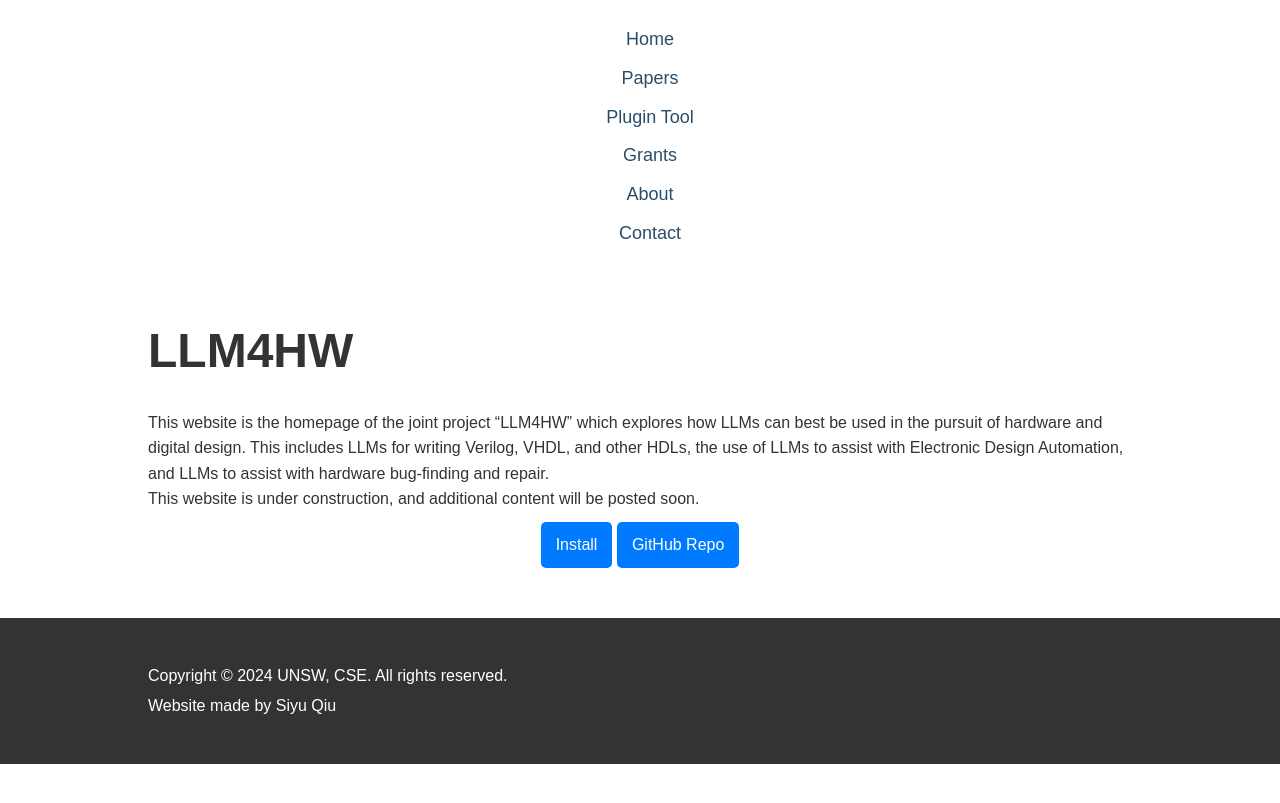
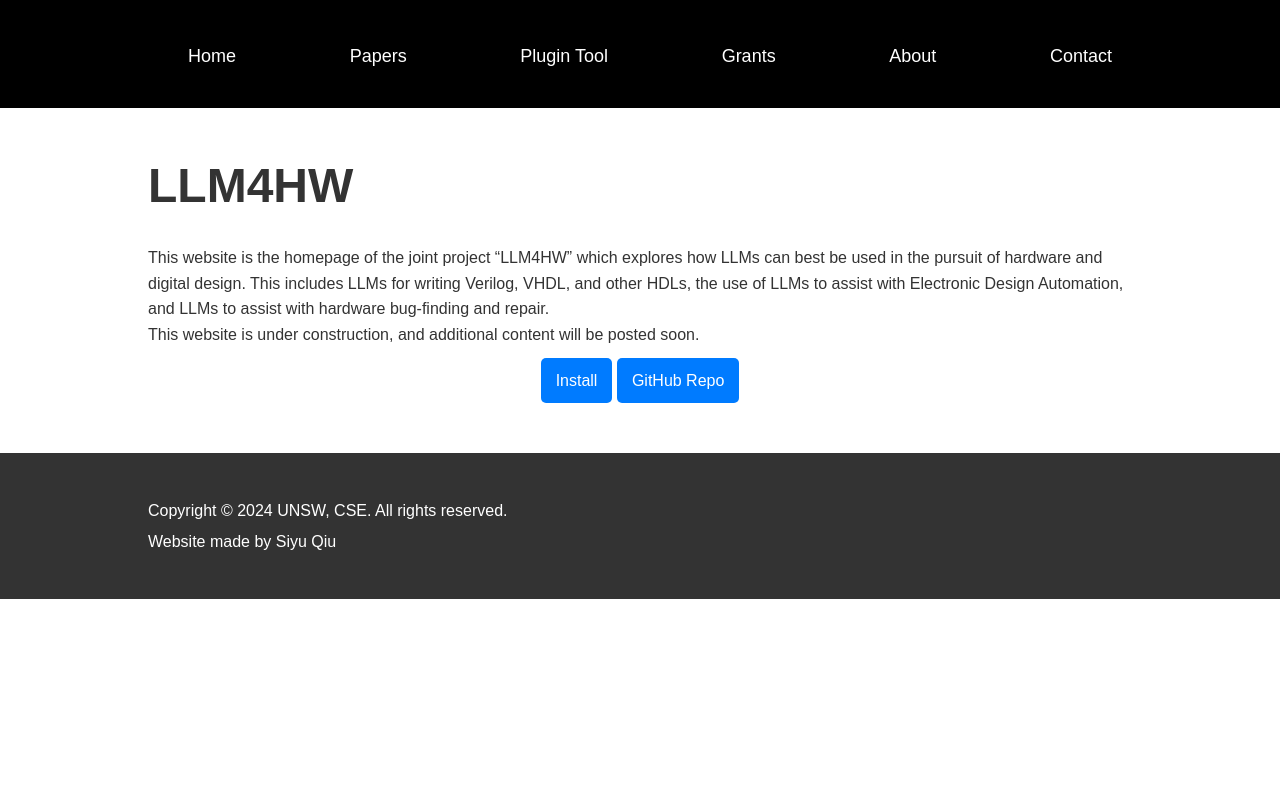
Before and after one commit to llm4hw/llm4hw.github.io, a Jekyll site: the page built from index.md, in a window 1280 px wide. Shown: the top 803 px of the page. Built offline with Jekyll 4.4.1, drawn with Linux system fonts in a browser that asks for light colours.

Commit message:
Update style.css

```diff
--- a/assets/css/style.css
+++ b/assets/css/style.css
@@ -20,7 +20,25 @@ body {
     text-align: center; /* Centers text horizontally within its container */
 }
 
+header {
+    background: #000;
+    color: #fff;
+    padding: 10px 0;
+    font-size: 24px;
+}
 
+nav ul {
+    list-style: none;
+    display: flex;
+    justify-content: space-between;
+    align-items: center;
+}
+
+nav ul li a {
+    color: white;
+    text-decoration: none;
+    padding: 10px 20px;
+}
 
 /* Table of Contents Styles */
 h2 {
```
